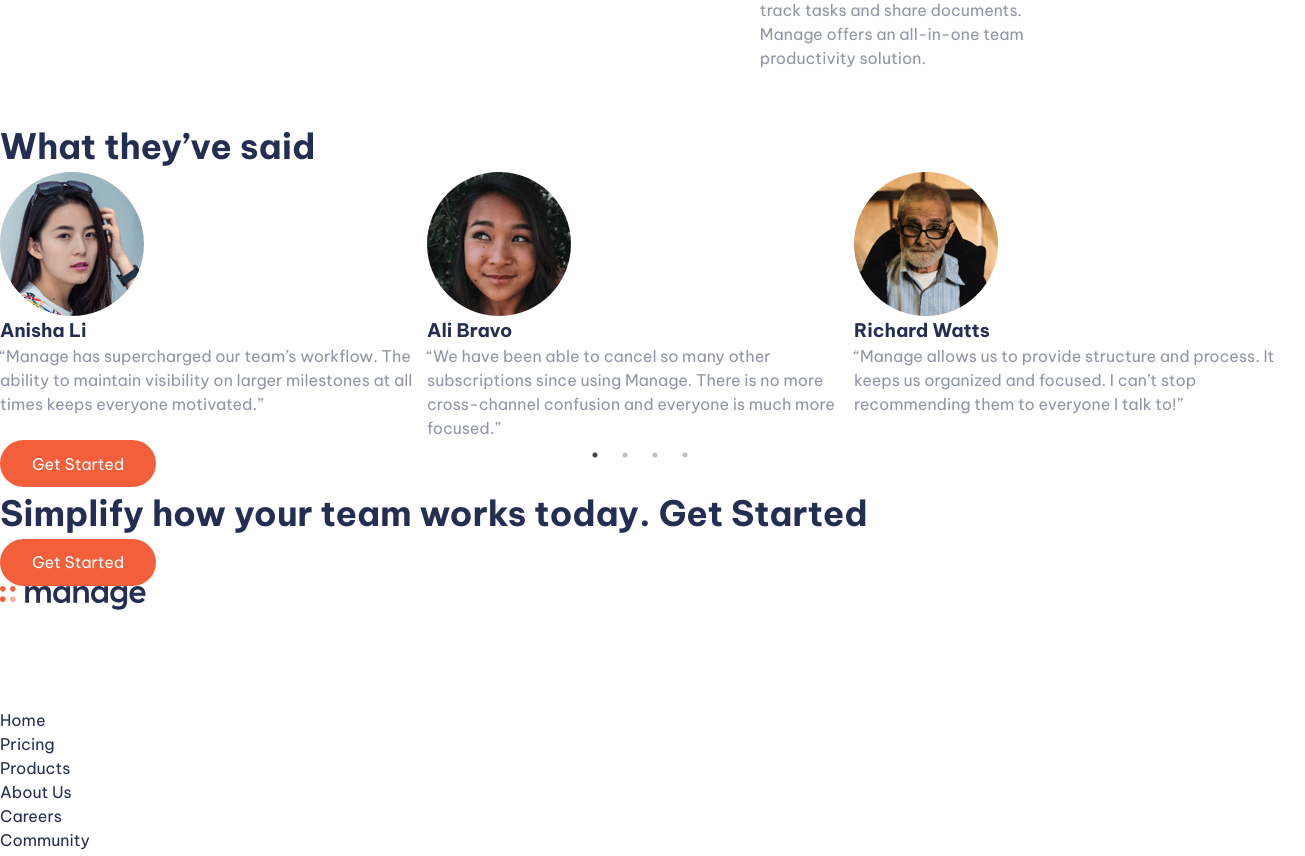
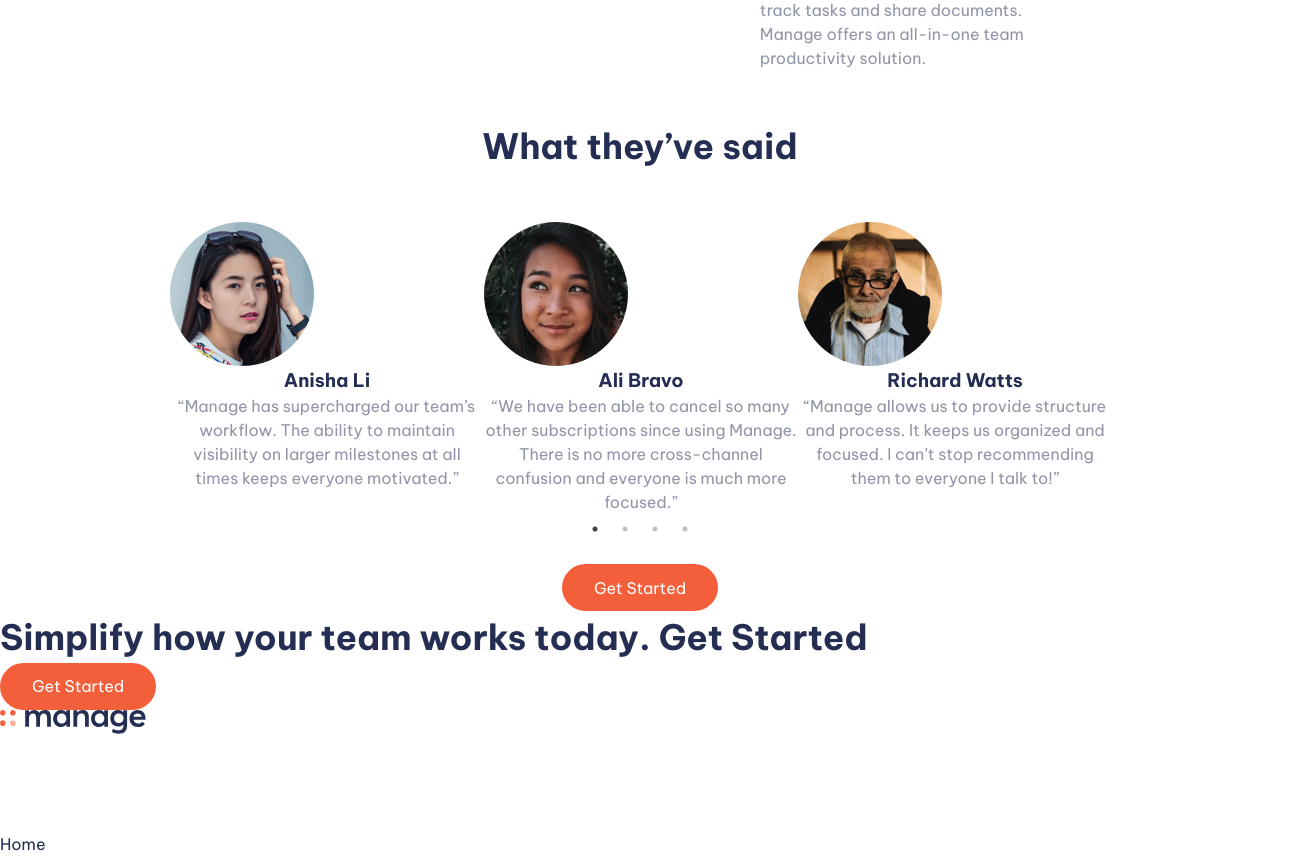
Before and after one commit to yacineKahlerras/manage-landing-page, a React (Create React App) app: page / in a window 1280 px wide. Shown: the part 1160-2016 px from the top of the page, 1305 px wide, since content can reach past the window. Built offline with nearby package versions, Linux system fonts and the light colour scheme.

Commit message:
reviews slider tweaks

```diff
--- a/src/styles/componentsStyles/_reviews.scss
+++ b/src/styles/componentsStyles/_reviews.scss
@@ -1 +1,13 @@
 @use "../utils" as *;
+
+.reviews {
+  width: var(--max-width-1);
+  padding: 0 3rem;
+  margin: 0 auto;
+  text-align: center;
+
+  h2,
+  .reviews-container {
+    margin-bottom: 5rem;
+  }
+}
```
